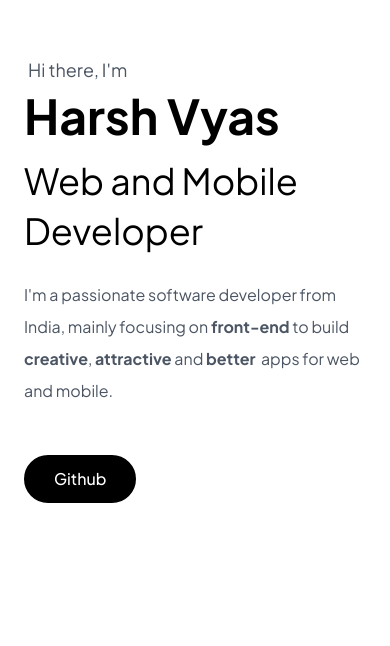
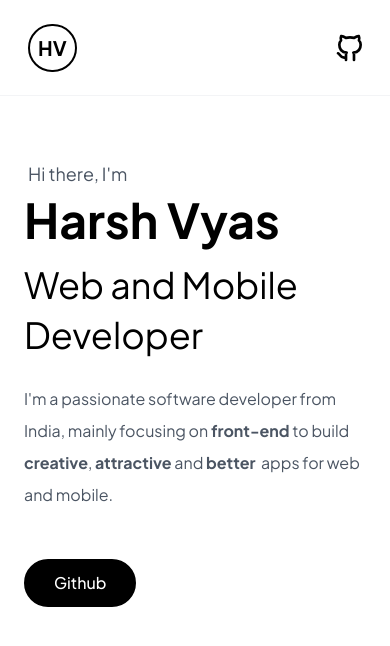
Before and after one commit to hrvsdev/hrvs, a Next.js app: page / in a window 390 px wide. Shown: the top 646 px of the page. Built offline with nearby package versions, Linux system fonts and the light colour scheme.

Commit message:
added navbar

```diff
--- a/components/Home/Hero/Hero.tsx
+++ b/components/Home/Hero/Hero.tsx
@@ -1,7 +1,7 @@
 export default function HeroComp(): JSX.Element {
   return (
-    <div className="flex justify-center sm:items-center h-screen py-14">
-      <div className="flex flex-col max-w-screen-lg w-full">
+    <div className="flex justify-center sm:items-center h-screen pt-40 sm:py-14">
+      <div className="flex flex-col max-w-5xl w-full">
         <p className="text-lg sm:text-xl text-gray-600 pl-1 mb-2">Hi there, I&apos;m</p>
         <h1 className="text-5xl sm:text-6xl md:text-8xl font-bold mb-4 sm:mb-6 md:mb-8">
           Harsh Vyas
--- a/components/Home/Home.tsx
+++ b/components/Home/Home.tsx
@@ -1,9 +1,13 @@
+import Navbar from "../Navbar";
 import HeroComp from "./Hero";
 
 export default function Home() {
   return (
-    <main className="px-6">
-      <HeroComp />
-    </main>
+    <>
+      <Navbar />
+      <main className="px-6">
+        <HeroComp />
+      </main>
+    </>
   );
 }
--- /dev/null
+++ b/components/Navbar/Navbar.tsx
@@ -0,0 +1,14 @@
+import { TbBrandGithub, TbFileDownload } from "react-icons/tb";
+
+export default function Navbar() {
+  return (
+    <nav className="fixed flex justify-center items-center h-24 px-6 border-b border-gray-100 w-full">
+      <div className="flex justify-between items-center pl-1 max-w-5xl w-full">
+        <div className="text-xl font-bold p-2 border-2 border-black rounded-full">HV</div>
+        <div className="flex gap-12">
+          <TbBrandGithub size="32" title="Github"/>
+        </div>
+      </div>
+    </nav>
+  );
+}
--- /dev/null
+++ b/components/Navbar/index.tsx
@@ -0,0 +1,2 @@
+import Navbar from "./Navbar";
+export default Navbar
--- a/package.json
+++ b/package.json
@@ -20,6 +20,7 @@
     "eslint": "8.25.0",
     "eslint-config-next": "12.3.1",
     "postcss": "^8.4.18",
+    "react-icons": "^4.6.0",
     "tailwindcss": "^3.1.8",
     "typescript": "4.8.4"
   }
```
Also changed, not shown: 2 other files (tests, documents, lock files or other folders).
